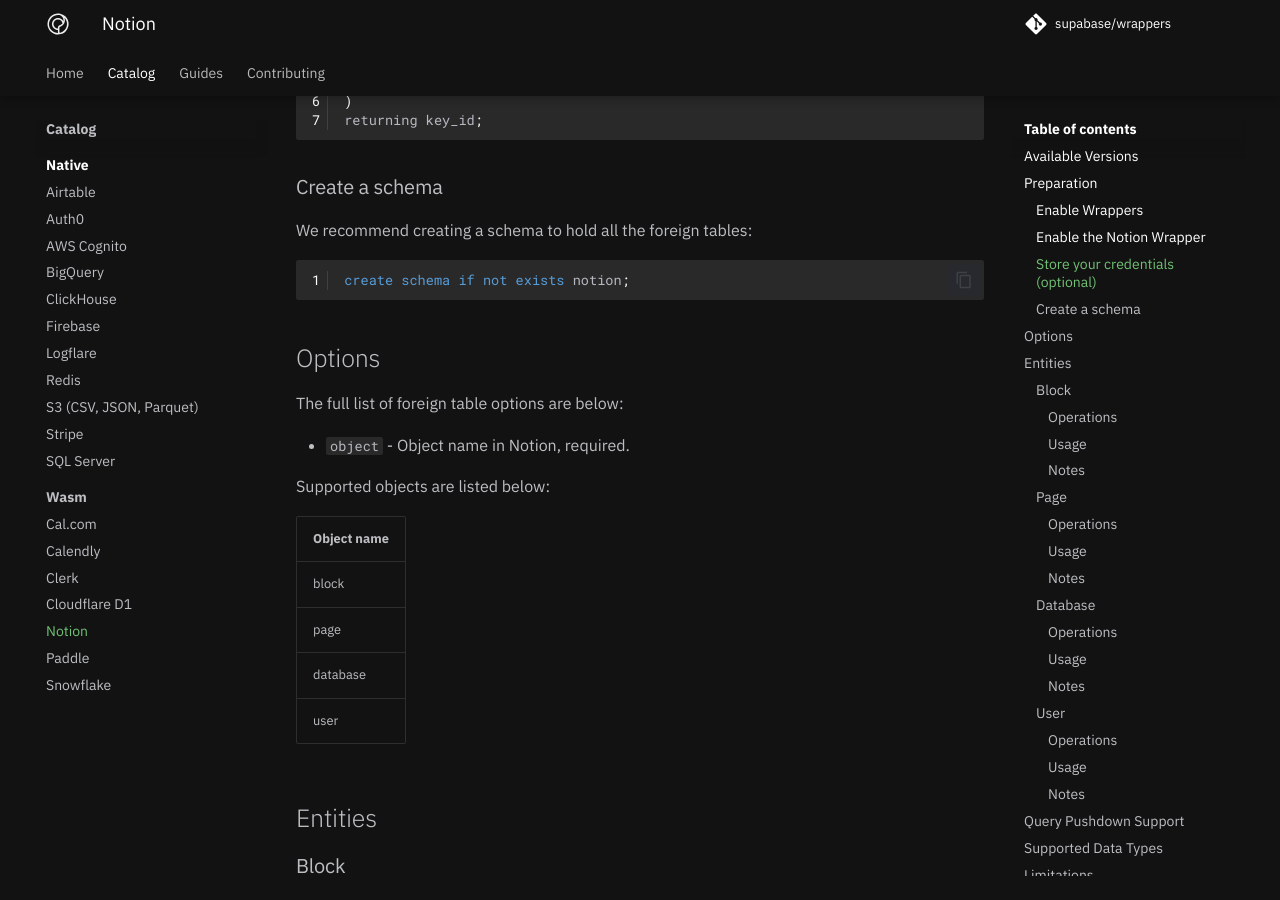
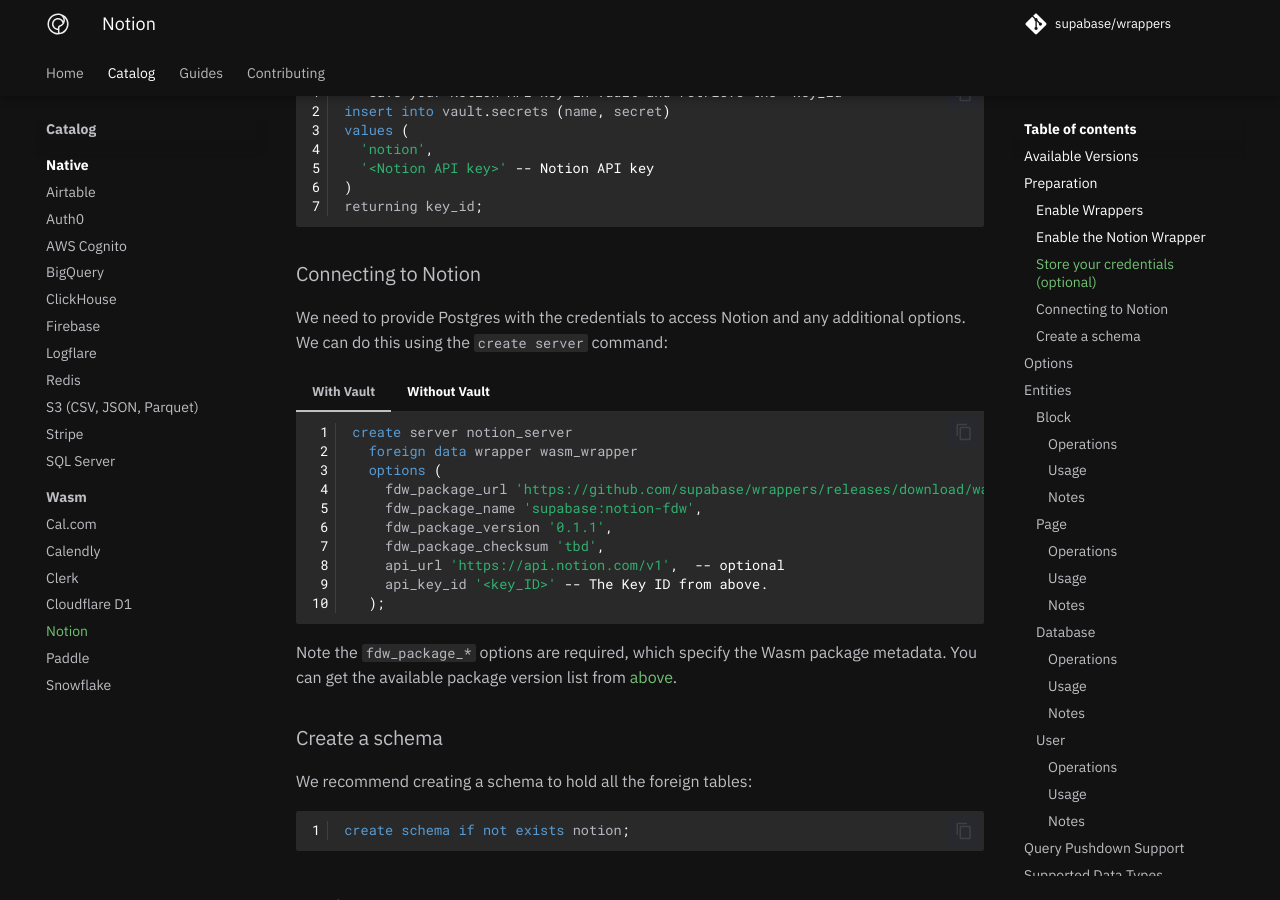
Before and after one commit to supabase/wrappers, an MkDocs documentation site: the page built from docs/catalog/notion.md, in a window 1280 px wide and 900 px high, scrolled down 1310 px. Built offline with MkDocs 1.6.1 and Material for MkDocs 9.7.7, drawn with Linux system fonts in a browser that asks for light colours; comment, search, counter and statistics services are not loaded; some of the changed text lies outside the part shown.

````diff
--- a/docs/catalog/notion.md
+++ b/docs/catalog/notion.md
@@ -17,6 +17,7 @@
 
 | Version | Wasm Package URL                                                                                | Checksum                                                           |
 | ------- | ----------------------------------------------------------------------------------------------- | ------------------------------------------------------------------ |
+| 0.1.1   | `https://github.com/supabase/wrappers/releases/download/wasm_notion_fdw_v0.1.1/notion_fdw.wasm` | `tbd` |
 | 0.1.0   | `https://github.com/supabase/wrappers/releases/download/wasm_notion_fdw_v0.1.0/notion_fdw.wasm` | `e017263d1fc3427cc1df8071d1182cdc9e2f00363344dddb8c195c5d398a2099` |
 
 ## Preparation
@@ -55,6 +56,42 @@
 returning key_id;
 ```
 
+### Connecting to Notion
+
+We need to provide Postgres with the credentials to access Notion and any additional options. We can do this using the `create server` command:
+
+=== "With Vault"
+
+    ```sql
+    create server notion_server
+      foreign data wrapper wasm_wrapper
+      options (
+        fdw_package_url 'https://github.com/supabase/wrappers/releases/download/wasm_notion_fdw_v0.1.1/notion_fdw.wasm',
+        fdw_package_name 'supabase:notion-fdw',
+        fdw_package_version '0.1.1',
+        fdw_package_checksum 'tbd',
+        api_url 'https://api.notion.com/v1',  -- optional
+        api_key_id '<key_ID>' -- The Key ID from above.
+      );
+    ```
+
+=== "Without Vault"
+
+    ```sql
+    create server cal_server
+      foreign data wrapper wasm_wrapper
+      options (
+        fdw_package_url 'https://github.com/supabase/wrappers/releases/download/wasm_notion_fdw_v0.1.1/notion_fdw.wasm',
+        fdw_package_name 'supabase:notion-fdw',
+        fdw_package_version '0.1.1',
+        fdw_package_checksum 'tbd',
+        api_url 'https://api.notion.com/v1',  -- optional
+        api_key 'secret_xxxx...'  -- Notion API key
+      );
+    ```
+
+Note the `fdw_package_*` options are required, which specify the Wasm package metadata. You can get the available package version list from [above](#available-versions).
+
 ### Create a schema
 
 We recommend creating a schema to hold all the foreign tables:
@@ -91,7 +128,7 @@
 
 | Object | Select | Insert | Update | Delete | Truncate |
 | ------ | :----: | :----: | :----: | :----: | :------: |
-| Block  |   ✅    |   ❌    |   ❌    |   ❌    |    ❌     |
+| Block  |   ✅   |   ❌   |   ❌   |   ❌   |    ❌    |
 
 #### Usage
 
@@ -130,7 +167,7 @@
 
 | Object | Select | Insert | Update | Delete | Truncate |
 | ------ | :----: | :----: | :----: | :----: | :------: |
-| Page   |   ✅    |   ❌    |   ❌    |   ❌    |    ❌     |
+| Page   |   ✅   |   ❌   |   ❌   |   ❌   |    ❌    |
 
 #### Usage
 
@@ -164,7 +201,7 @@
 
 | Object   | Select | Insert | Update | Delete | Truncate |
 | -------- | :----: | :----: | :----: | :----: | :------: |
-| Database |   ✅    |   ❌    |   ❌    |   ❌    |    ❌     |
+| Database |   ✅   |   ❌   |   ❌   |   ❌   |    ❌    |
 
 #### Usage
 
@@ -198,7 +235,7 @@
 
 | Object | Select | Insert | Update | Delete | Truncate |
 | ------ | :----: | :----: | :----: | :----: | :------: |
-| User   |   ✅    |   ❌    |   ❌    |   ❌    |    ❌     |
+| User   |   ✅   |   ❌   |   ❌   |   ❌   |    ❌    |
 
 #### Usage
 
````
Also changed, not shown: 1 other file.
